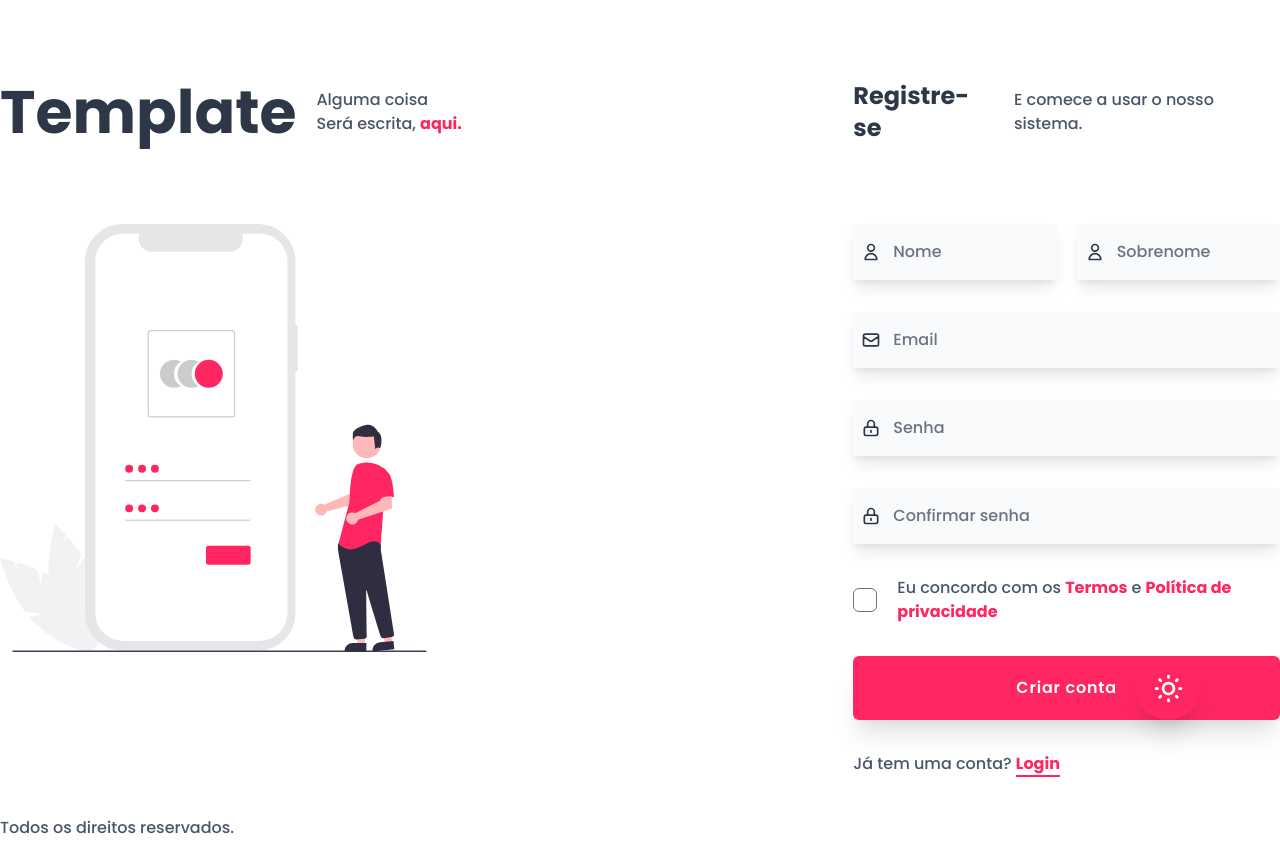
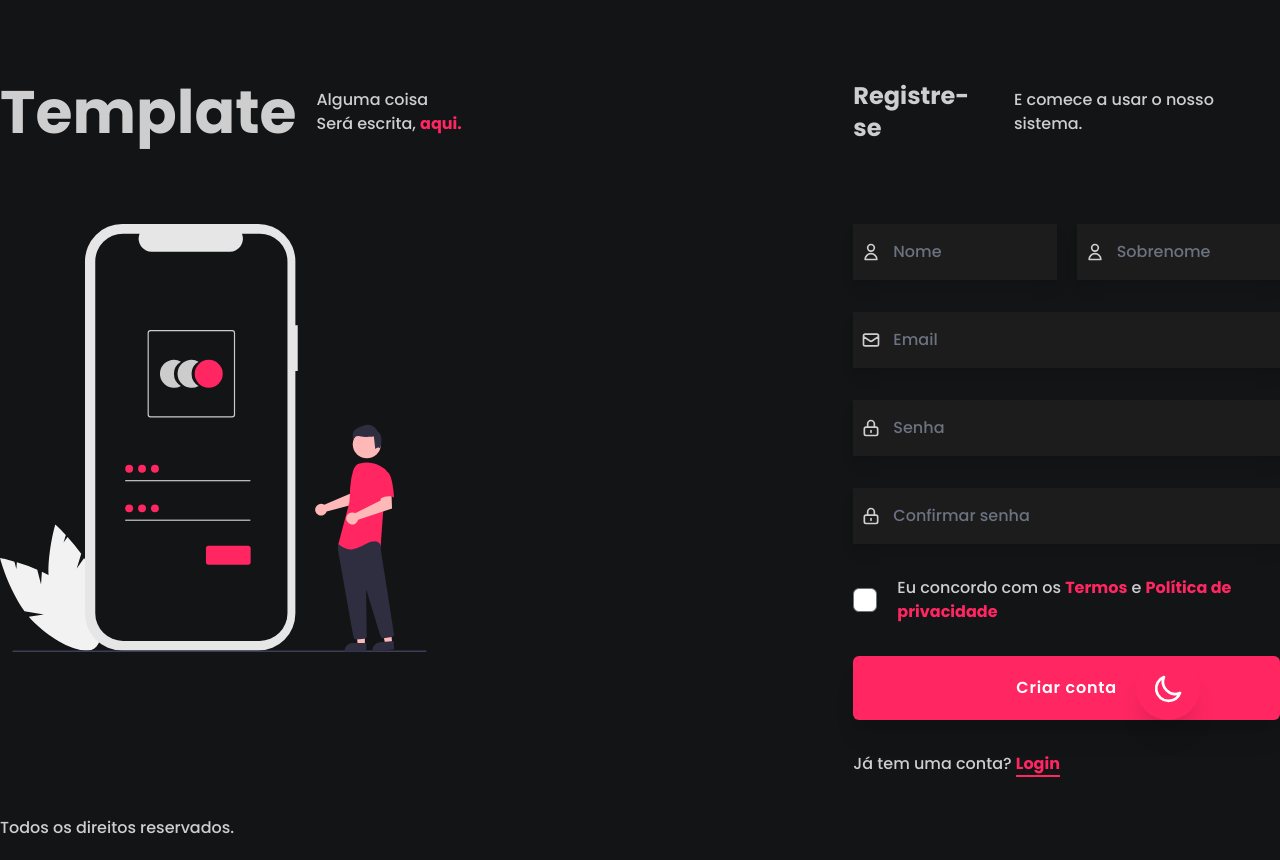
Before and after one commit to gabrieldemian/login-template, a Next.js app: page / in a window 1280 px wide. Built offline with nearby package versions, Linux system fonts and the light colour scheme.

Commit message:
theme bug fix

```diff
--- a/pages/index.js
+++ b/pages/index.js
@@ -4,11 +4,14 @@ import Image from "next/image";
 import Button from "@/components/Button";
 import Svg from "@/components/Svg";
 import { useTheme } from "next-themes";
+import { useEffect } from "react";
 
 export default function Home() {
 
-  const { theme, setTheme } = useTheme("dark");
+  const { theme, setTheme } = useTheme("");
   let isDark = theme === "dark";
+
+  useEffect(() => setTheme("dark"), []);
 
   return (
     <section>
```
